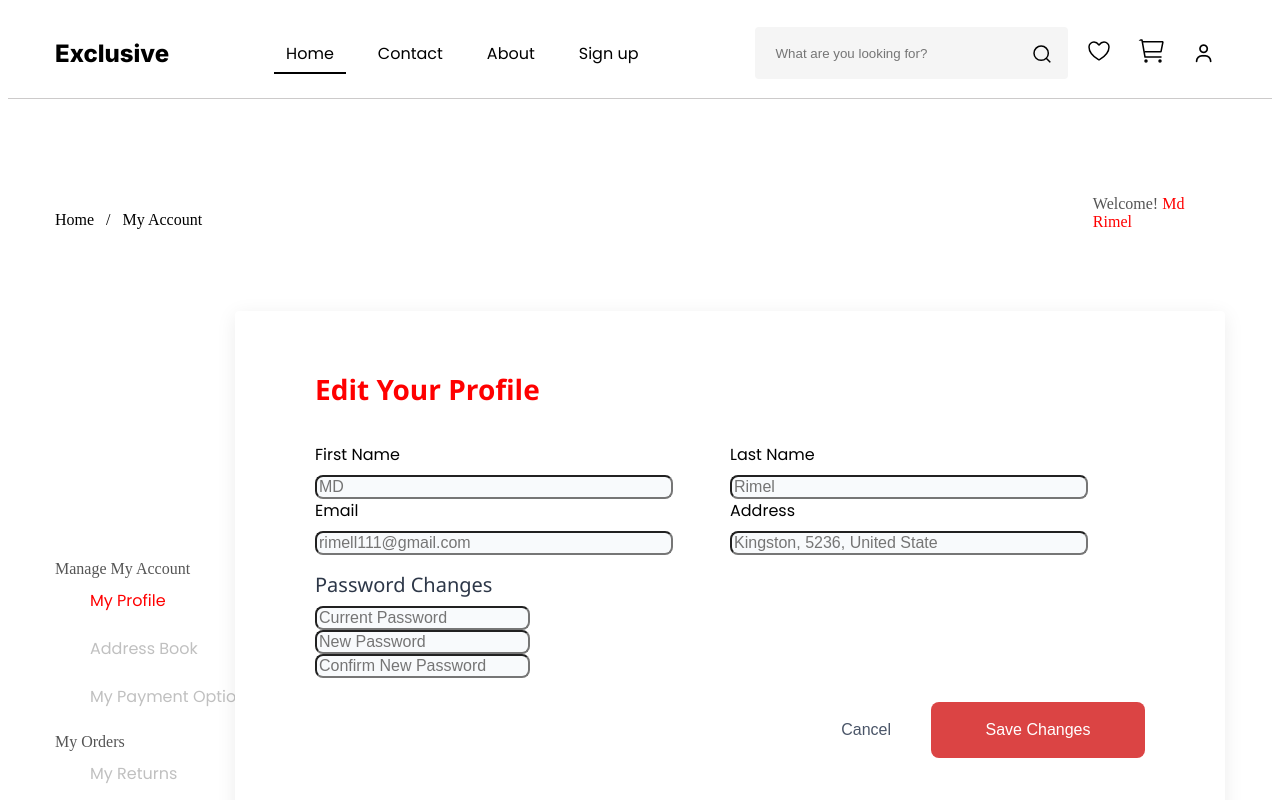
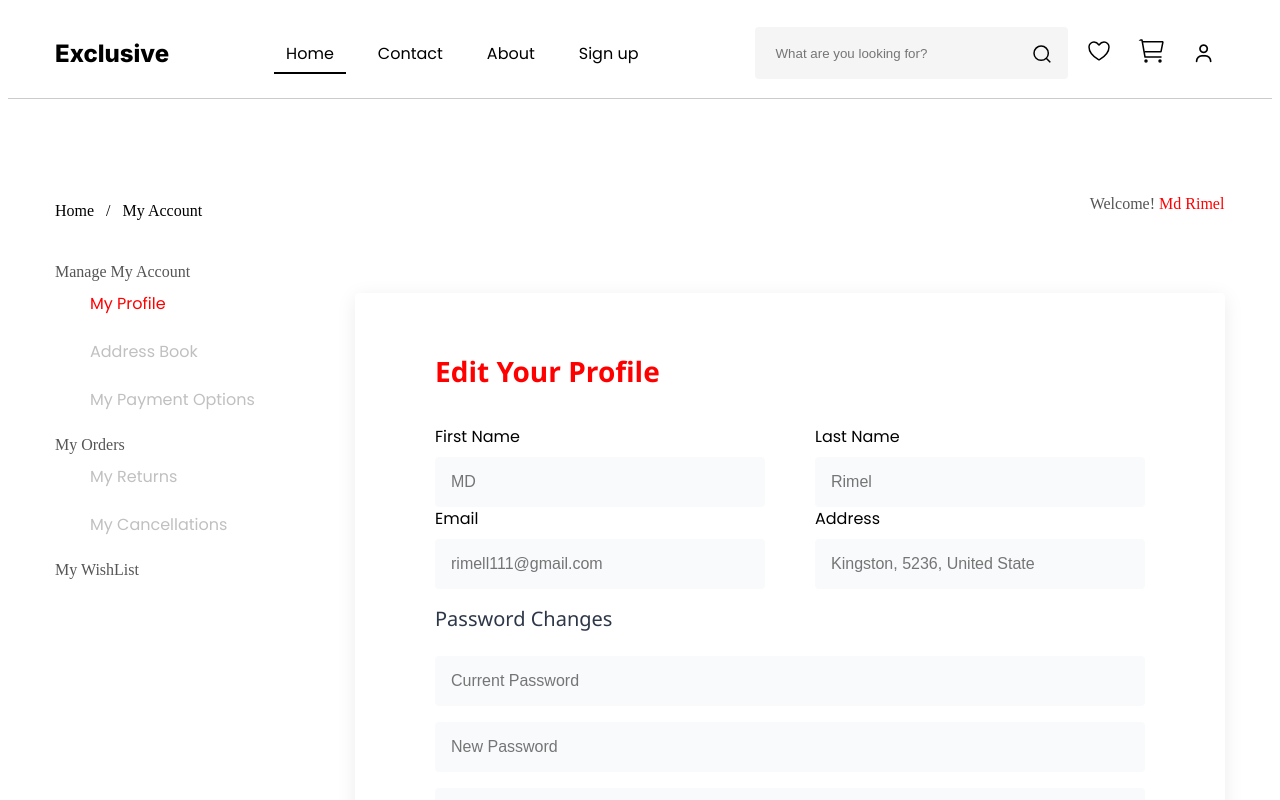
Before and after one commit to necos2010/E-COMMERCE-team-project, a React (Vite) app: page /user in a window 1280 px wide. Shown: the top 800 px of the page. Built offline with nearby package versions, Linux system fonts and the light colour scheme.

Commit message:
fixed buges in styl

```diff
--- a/package.json
+++ b/package.json
@@ -30,6 +30,6 @@
     "globals": "^16.3.0",
     "typescript": "~5.8.3",
     "typescript-eslint": "^8.35.1",
-    "vite": "^7.0.4"
+    "vite": "^7.1.2"
   }
 }
--- a/src/page/User/Index.tsx
+++ b/src/page/User/Index.tsx
@@ -2,7 +2,7 @@ import EditProfile from "./commponents/EditProfile";
 import Acc from "./commponents/Acc";
 import styles from "./User.module.css";
 import BreadCrumb from "../../hooks/User"
-import "./index.css";
+
 
 const Index = () => {
   return (
@@ -11,7 +11,7 @@ const Index = () => {
         <BreadCrumb/>
         <p>Welcome! <span className={styles.userName}>Md Rimel</span></p>
       </div>
-      <div className="wrapper">
+      <div className={styles.wrapper}>
         <Acc />
        <EditProfile/>
       </div>
--- a/src/page/User/User.module.css
+++ b/src/page/User/User.module.css
@@ -32,5 +32,9 @@
 }
 
 .display p {
-    width: 149px;
+    width: 153px;
 }
+
+.wrapper {
+    display: flex;
+}
--- a/src/page/User/commponents/Acc.css
+++ /dev/null
@@ -1,56 +0,0 @@
-.accWrapper {
-    max-width: 150px;
-}
-
-.accWrapper p {
-    margin: 0;
-    height: 24px;
-}
-
-.accBtns a {
-    display: flex;
-    border: none;
-    background-color: transparent;
-    font-family: Poppins;
-    font-weight: 400;
-    font-size: 16px;
-    line-height: 24px;
-    color: silver;
-    width: 165px;
-    margin-top: 5px;
-    margin-left: 35px;
-    margin-bottom: 24px;
-    color: silver;
-    text-decoration: none;
-}
-
-
-.accBtns a {
-  color: silver;
-  text-decoration: none;
-}
-
-.accBtns a.active {
-  color: red;
-}
-
-.accBtns a:hover {
-  color: red;
-}
-
-
-
-
-.accBtns2 a {
-    display: flex;
-    border: none;
-    background-color: transparent;
-    font-family: Poppins;
-    font-weight: 400;
-    font-style: Regular;
-    font-size: 16px;
-    line-height: 24px;
-    letter-spacing: 0%;
-    color: silver;
-    width: 138px;
-}
--- /dev/null
+++ b/src/page/User/commponents/Acc.module.css
@@ -0,0 +1,56 @@
+.accWrapper {
+  max-width: 201px;
+}
+
+.accWrapper p {
+  margin: 0;
+  height: 24px;
+}
+
+.accBtns a {
+  display: flex;
+  border: none;
+  background-color: transparent;
+  font-family: Poppins;
+  font-weight: 400;
+  font-size: 16px;
+  line-height: 24px;
+  color: silver;
+  width: 165px;
+  margin-top: 5px;
+  margin-left: 35px;
+  margin-bottom: 24px;
+  color: silver;
+  text-decoration: none;
+}
+
+
+.accBtns a {
+  color: silver;
+  text-decoration: none;
+}
+
+.accBtns a.active {
+  color: red;
+}
+
+.accBtns a:hover {
+  color: red;
+}
+
+
+
+
+.accBtns2 a {
+  display: flex;
+  border: none;
+  background-color: transparent;
+  font-family: Poppins;
+  font-weight: 400;
+  font-style: Regular;
+  font-size: 16px;
+  line-height: 24px;
+  letter-spacing: 0%;
+  color: silver;
+  width: 138px;
+}
--- a/src/page/User/commponents/Acc.tsx
+++ b/src/page/User/commponents/Acc.tsx
@@ -1,4 +1,4 @@
-import './Acc.css';
+import styles from './Acc.module.css';
 import { NavLink } from 'react-router-dom';
 import { useState } from 'react';
 
@@ -6,18 +6,18 @@ const Acc = () => {
   const [isHovered, setIsHovered] = useState(false);
 
   return (
-    <div className='container'>
-      <div className='accWrapper'>
+    <div className={styles.container}>
+      <div className={styles.accWrapper}>
         <p>Manage My Account</p>
         <div
-          className='accBtns'
+          className={styles.accBtns}
           onMouseEnter={() => setIsHovered(true)}
           onMouseLeave={() => setIsHovered(false)}
         >
           <NavLink
             to="/user"
             className={({ isActive }) =>
-              isActive && !isHovered ? 'active' : ''
+              isActive && !isHovered ? styles.active : ''
             }
           >
             My Profile
@@ -25,43 +25,43 @@ const Acc = () => {
 
           <NavLink
             to="/user/addres-book"
-            className={({ isActive }) => isActive ? 'active' : ''}
+            className={({ isActive }) => (isActive ? styles.active : '')}
           >
             Address Book
           </NavLink>
 
           <NavLink
             to="/user/my-payment-options"
-            className={({ isActive }) => isActive ? 'active' : ''}
+            className={({ isActive }) => (isActive ? styles.active : '')}
           >
             My Payment Options
           </NavLink>
         </div>
 
         <p>My Orders</p>
-        <div className='accBtns'
+        <div
+          className={styles.accBtns}
           onMouseEnter={() => setIsHovered(true)}
           onMouseLeave={() => setIsHovered(false)}
         >
           <NavLink
             to="/user/my-returns"
-            className={({ isActive }) => isActive ? 'active' : ''}
+            className={({ isActive }) => (isActive ? styles.active : '')}
           >
             My Returns
           </NavLink>
           <NavLink
             to="/user/my-cancellation"
-            className={({ isActive }) => isActive ? 'active' : ''}
+            className={({ isActive }) => (isActive ? styles.active : '')}
           >
             My Cancellations
           </NavLink>
         </div>
 
         <p>My WishList</p>
-        {/* <p>My</p> */}
       </div>
     </div>
-  )
-}
+  );
+};
 
 export default Acc;
--- a/src/page/User/commponents/EditProfile.css
+++ b/src/page/User/commponents/EditProfile.module.css
@@ -1,91 +1,113 @@
-.profile-form {
-    width: 830px;
+.container {
+    display: flex;
+    justify-content: center;
+}
+
+.profileForm {
+    max-width: 750px;
     height: 630px;
     border-radius: 4px;
     background: #ffffff;
-    padding: 40px 80px 40px 80px;
+    padding: 40px 80px;
     margin-top: 30px;
+    margin-left: 100px;
     margin-bottom: 140px;
     box-shadow: 0 4px 20px rgba(0, 0, 0, 0.08);
     font-family: 'Segoe UI', 'Helvetica Neue', sans-serif;
 }
 
-.profile-form h1 {
+.profileForm h1 {
     color: red;
     font-size: 1.75rem;
     font-weight: 600;
     padding-bottom: 16px;
 }
 
-
-.form-grid {
+.formGrid {
     display: grid;
-    grid-template-columns: repeat(auto-fit, minmax(350px, 1fr));
+    max-width: 710px;
+    column-gap: 50px;
+    grid-template-columns: repeat(auto-fit, minmax(330px, 1fr));
 }
 
-.form-group {
+.formGroup {
     display: flex;
     flex-direction: column;
+    max-width: 330px;
+
 }
 
-
-.form-group label {
+.formGroup label {
     margin-bottom: 8px;
     font-size: 0.875rem;
     font-weight: 500;
     color: black;
     width: 85px;
     height: 24px;
-    font-family: Poppins;
+    font-family: Poppins, sans-serif;
     font-weight: 400;
-    font-style: Regular;
+    font-style: normal;
     font-size: 16px;
     line-height: 24px;
 }
 
-.form-group input {
-    border-radius: 8px;
+.formGroup input {
     font-size: 1rem;
     transition: border-color 0.2s, box-shadow 0.2s;
     background-color: #f8fafc;
-    width: 350px;
+    width: 100%;
+    max-width: 330px;
+    box-sizing: border-box;
+    height: 50px;
+    border-radius: 4px;
+    border: none;
+    padding-left: 16px;
 }
 
-.form-group input:focus {
+.formGroup input:focus {
     outline: none;
     border-color: #4299e1;
     box-shadow: 0 0 0 3px rgba(66, 153, 225, 0.15);
 }
 
-
-.full-width {
+.fullWidth {
     grid-column: 1 / -1;
 }
 
-.full-width input {
-    border-radius: 8px;
+.fullWidth input {
+    border-radius: 4px;
+    border: none;
     font-size: 1rem;
     transition: border-color 0.2s, box-shadow 0.2s;
     background-color: #f8fafc;
+    height: 50px;
+    margin-top: 16px;
+    box-sizing: border-box;
+    width: 710px;
+    /* width: 100%; */
+    padding: 0 16px;
 }
 
-.profile-form h2 {
+.fullWidth input:focus {
+    outline: none;
+    border-color: #4299e1;
+    box-shadow: 0 0 0 3px rgba(66, 153, 225, 0.15);
+}
+
+.profileForm h2 {
     font-size: 1.25rem;
     font-weight: 500;
     color: #2d3748;
     margin: 1rem 0 0.5rem 0;
 }
 
-
-.button-group {
+.buttonGroup {
     grid-column: 1 / -1;
-    display: flex;
-    justify-content: flex-end;
-    gap: 1rem;
-    margin-top: 1.5rem;
+    margin-top: 24px;
+    justify-self: end;
 }
 
-.button-group button {
+.buttonGroup button {
     padding: 0.75rem 1.5rem;
     border-radius: 8px;
     font-weight: 500;
@@ -94,18 +116,18 @@
     transition: all 0.2s;
 }
 
-.cancel-btn {
+.cancelBtn {
     background-color: #ffffff;
     color: #4a5568;
     border: none;
 }
 
-.cancel-btn:hover {
+.cancelBtn:hover {
     background-color: #f7fafc;
     border-color: #cbd5e0;
 }
 
-.save-btn {
+.saveBtn {
     width: 214px;
     height: 56px;
     border-radius: 4px;
@@ -113,3 +135,8 @@
     color: white;
     border: none;
 }
+
+.errorMsg {
+    color: red;
+    font-weight: bold;
+}
--- a/src/page/User/commponents/EditProfile.tsx
+++ b/src/page/User/commponents/EditProfile.tsx
@@ -1,15 +1,14 @@
 import { useState } from 'react';
-import './EditProfile.css';
-
+import styles from './EditProfile.module.css';
 
 const EditProfile = () => {
-    const [firstName, setFirstName] = useState("");
-    const [lastName, setLastName] = useState("");
-    const [email, setEmail] = useState("");
-    const [address, setAddress] = useState("");
-    const [currentPassword, setCurrentPassword] = useState("");
-    const [newPassword, setNewPassword] = useState("");
-    const [confirmPassword, setConfirmPassword] = useState("");
+  const [firstName, setFirstName] = useState('');
+  const [lastName, setLastName] = useState('');
+  const [email, setEmail] = useState('');
+  const [address, setAddress] = useState('');
+  const [currentPassword, setCurrentPassword] = useState('');
+  const [newPassword, setNewPassword] = useState('');
+  const [confirmPassword, setConfirmPassword] = useState('');
   const [errors, setErrors] = useState<string | null>(null);
 
   const letterOnly = (setter: (value: string) => void) => (e: React.ChangeEvent<HTMLInputElement>) => {
@@ -30,13 +29,13 @@ const EditProfile = () => {
     e.preventDefault();
 
     if (newPassword && newPassword !== confirmPassword) {
-            alert("New password and confirmation do not match.");
+      alert('New password and confirmation do not match.');
       return;
     }
 
     let finalEmail = email;
-        if (!email.endsWith("@gmail.com")) {
-            finalEmail = email.replace(/@.*/, "") + "@gmail.com";
+    if (!email.endsWith('@gmail.com')) {
+      finalEmail = email.replace(/@.*/, '') + '@gmail.com';
     }
 
     setErrors(null);
@@ -50,27 +49,28 @@ const EditProfile = () => {
       newPassword,
     };
 
-        console.log("Submitted Data:", formData);
+    console.log('Submitted Data:', formData);
     // TODO: send to backend
   };
+
   return (
-        <div className='container'>
-            <div className="profile-form">
+    <div className={styles.container}>
+      <div className={styles.profileForm}>
         <h1>Edit Your Profile</h1>
-                <form className="form-grid" onSubmit={handleSubmit}>
-                    <div className="form-group">
+        <form className={styles.formGrid} onSubmit={handleSubmit}>
+          <div className={styles.formGroup}>
             <label htmlFor="firstName">First Name</label>
             <input
               type="text"
               id="firstName"
               name="firstName"
-                            placeholder='MD'
+              placeholder="MD"
               value={firstName}
               onChange={letterOnly(setFirstName)}
             />
           </div>
 
-                    <div className="form-group">
+          <div className={styles.formGroup}>
             <label htmlFor="lastName">Last Name</label>
             <input
               type="text"
@@ -82,7 +82,7 @@ const EditProfile = () => {
             />
           </div>
 
-                    <div className="form-group">
+          <div className={styles.formGroup}>
             <label htmlFor="email">Email</label>
             <input
               type="text"
@@ -94,7 +94,7 @@ const EditProfile = () => {
             />
           </div>
 
-                    <div className="form-group">
+          <div className={styles.formGroup}>
             <label htmlFor="address">Address</label>
             <input
               type="text"
@@ -106,51 +106,51 @@ const EditProfile = () => {
             />
           </div>
 
-                    <h2 className="full-width">Password Changes</h2>
+          <h2 className={styles.fullWidth}>Password Changes</h2>
 
-                    <div className="full-width">
+          <div className={styles.fullWidth}>
             <input
               type="password"
               id="currentPassword"
               name="currentPassword"
-                            placeholder='Current Password'
+              placeholder="Current Password"
               value={currentPassword}
               onChange={(e) => setCurrentPassword(e.target.value)}
             />
           </div>
 
-                    <div className="full-width">
+          <div className={styles.fullWidth}>
             <input
               type="password"
               id="newPassword"
               name="newPassword"
-                            placeholder='New Password'
+              placeholder="New Password"
               value={newPassword}
               onChange={(e) => setNewPassword(e.target.value)}
             />
           </div>
 
-                    <div className="full-width">
+          <div className={styles.fullWidth}>
             <input
               type="password"
               id="confirmPassword"
               name="confirmPassword"
-                            placeholder='Confirm New Password'
+              placeholder="Confirm New Password"
               value={confirmPassword}
               onChange={(e) => setConfirmPassword(e.target.value)}
             />
           </div>
 
-                    {errors && <div className="error-msg full-width">{errors}</div>}
+          {errors && <div className={`${styles.errorMsg} ${styles.fullWidth}`}>{errors}</div>}
 
-                    <div className="button-group">
-                        <button type="button" className="cancel-btn">Cancel</button>
-                        <button type="submit" className="save-btn">Save Changes</button>
+          <div className={styles.buttonGroup}>
+            <button type="button" className={styles.cancelBtn}>Cancel</button>
+            <button type="submit" className={styles.saveBtn}>Save Changes</button>
           </div>
         </form>
       </div>
     </div>
-    )
-}
+  );
+};
 
-export default EditProfile
+export default EditProfile;
--- a/src/page/User/index.css
+++ /dev/null
@@ -1,3 +0,0 @@
-.wrapper{
-    display: flex;
-}
```
Also changed, not shown: 1 other file (tests, documents, lock files or other folders). Lines whose indentation alone changed are shown as unchanged.
